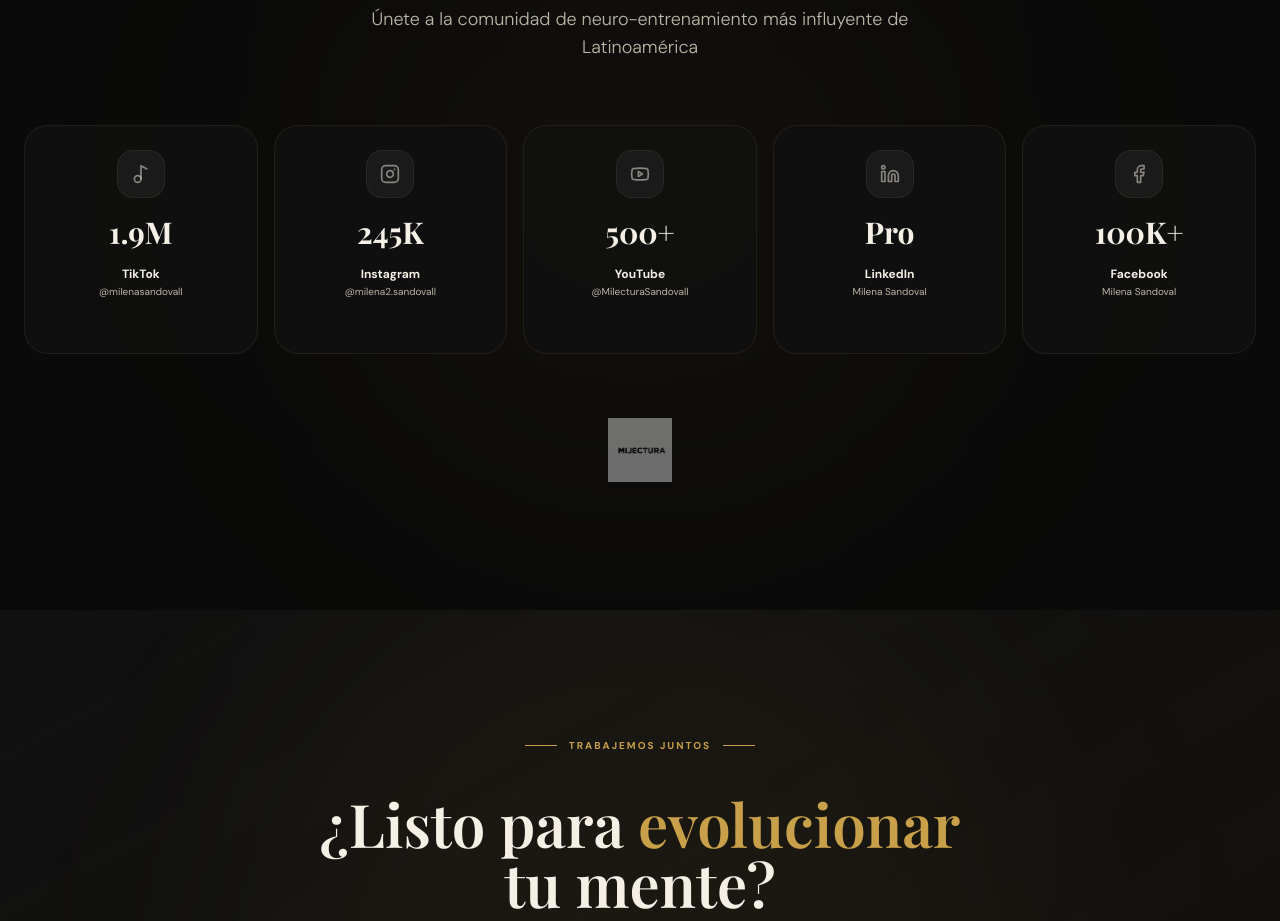
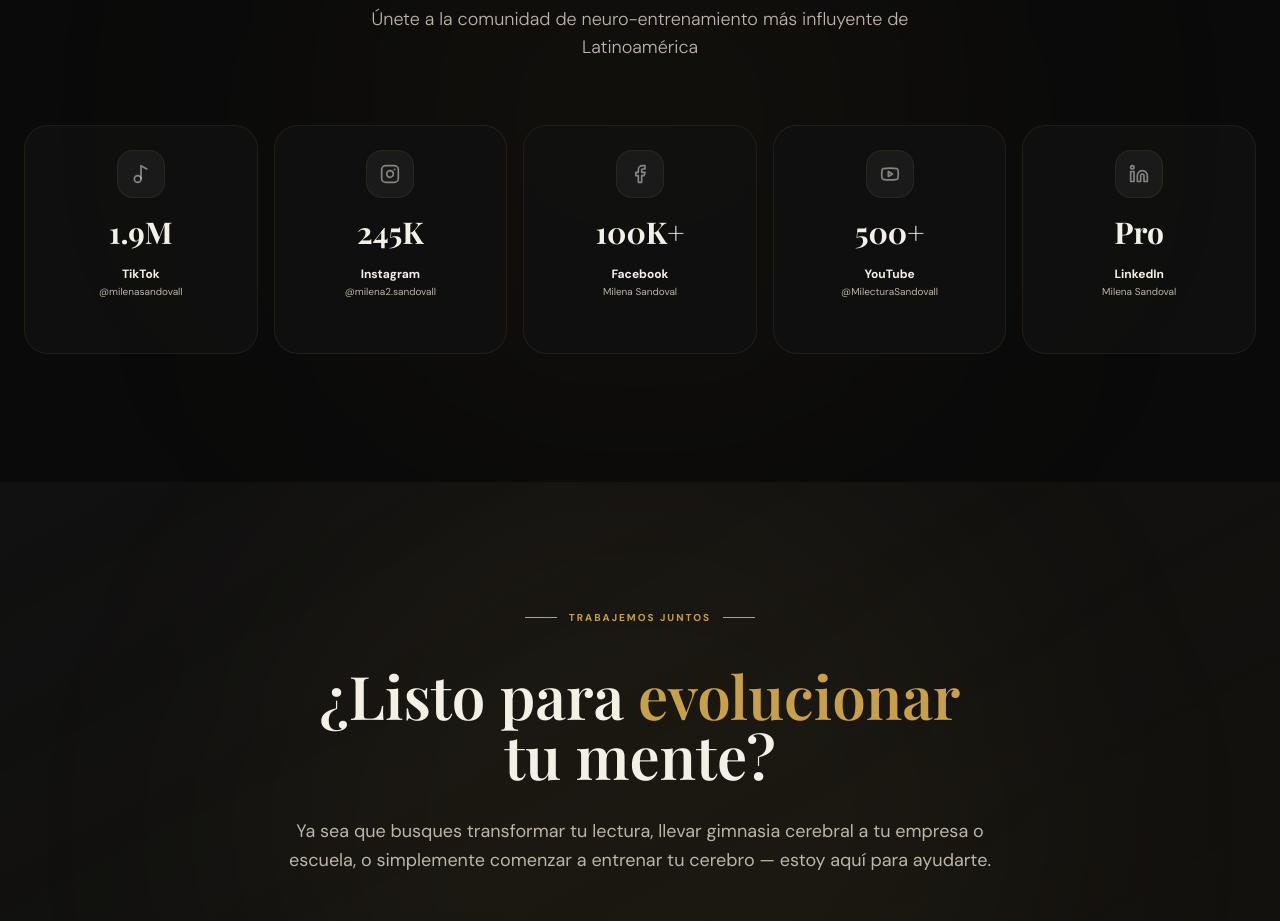
Before and after one commit to diegoroman5/MILENA-SANDOVAL, a React (Vite) app: page / in a window 1280 px wide. Shown: the part 7440-8361 px from the top of the page. Built offline with nearby package versions, Linux system fonts and the light colour scheme; a web font is replaced by a local one.

Commit message:
Reordenar redes sociales y eliminar logo milectura

```diff
--- a/components/SocialSection.tsx
+++ b/components/SocialSection.tsx
@@ -1,4 +1,3 @@
-
 import React from 'react';
 import { Instagram, Youtube, Linkedin, Music2, Facebook, ExternalLink } from 'lucide-react';
 
@@ -24,6 +23,16 @@
     link: "https://www.instagram.com/milena2.sandovall"
   },
   {
+    name: "Facebook",
+    handle: "Milena Sandoval",
+    count: "100K+",
+    label: "fans",
+    Icon: Facebook,
+    color: "group-hover:text-blue-500",
+    bgHover: "group-hover:bg-gradient-to-br group-hover:from-blue-600/10 group-hover:to-indigo-500/10",
+    link: "https://www.facebook.com/Milena2.Sandovall"
+  },
+  {
     name: "YouTube",
     handle: "@MilecturaSandovall",
     count: "500+",
@@ -42,16 +51,6 @@
     color: "group-hover:text-blue-400",
     bgHover: "group-hover:bg-gradient-to-br group-hover:from-blue-500/10 group-hover:to-blue-900/10",
     link: "https://www.linkedin.com/in/milena-sandoval-arias-41b0161b3/"
-  },
-  {
-    name: "Facebook",
-    handle: "Milena Sandoval",
-    count: "100K+",
-    label: "fans",
-    Icon: Facebook,
-    color: "group-hover:text-blue-500",
-    bgHover: "group-hover:bg-gradient-to-br group-hover:from-blue-600/10 group-hover:to-indigo-500/10",
-    link: "https://www.facebook.com/Milena2.Sandovall"
   }
 ];
 
@@ -111,15 +110,6 @@
             </a>
           ))}
         </div>
-
-        {/* Logo Milectura */}
-        <div className="mt-16 flex justify-center">
-          <img
-            src="/images/logo-milectura.png"
-            alt="Milectura"
-            className="h-12 md:h-16 opacity-40 hover:opacity-80 transition-opacity duration-500 invert"
-          />
-        </div>
       </div>
     </section>
   );
```
